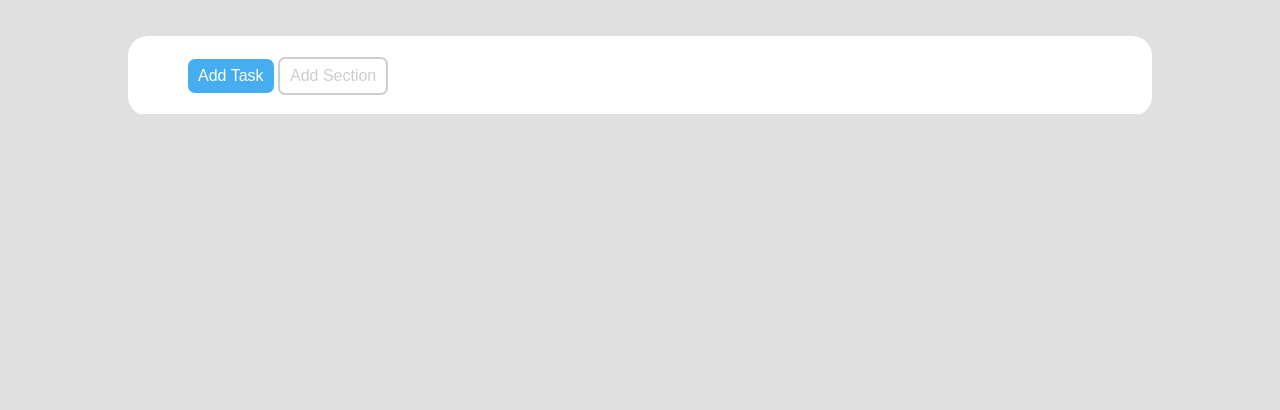
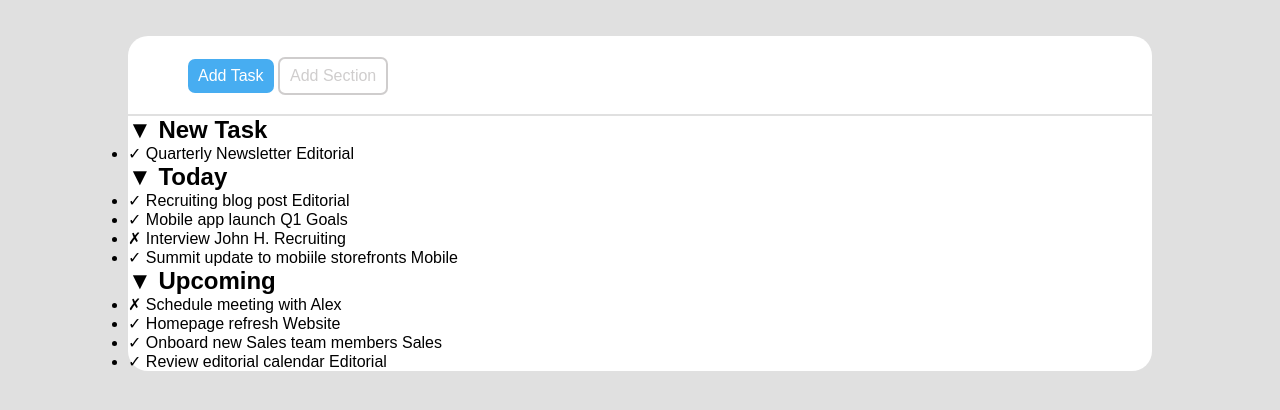
Before and after one commit to AlexTimoncini/html-css-toboolist, a plain HTML site: page index.html in a window 1280 px wide. Shown: the part 114-524 px from the top of the page. Drawn offline with Linux system fonts and the light colour scheme.

Commit message:
added section.content in  main (only html)

```diff
--- a/index.html
+++ b/index.html
@@ -17,6 +17,32 @@
             <button>Add Task</button>
             <button>Add Section</button>
         </nav>
+        <section class="content">
+            <div class="new task">
+                <h2>&#x25BC; New Task</h2>
+                <ul>
+                    <li><span class="check icon">&check;</span> Quarterly Newsletter <span class="editorial label"> Editorial</span></li>
+                </ul>
+            </div>
+            <div class="today task">
+                <h2>&#x25BC; Today</h2>
+                <ul>
+                    <li><span class="check icon">&check;</span> Recruiting blog post <span class="editorial label">Editorial</span></li>
+                    <li><span class="check icon">&check;</span> Mobile app launch <span class="goals label">Q1 Goals</span></li>
+                    <li><span class="cross icon">&cross;</span> Interview John H. <span class="recruiting label">Recruiting</span></li>
+                    <li><span class="check icon">&check;</span> Summit update to mobiile storefronts <span class="mobile label">Mobile</span></li>
+                </ul>
+            </div>
+            <div class="upcoming task">
+                <h2>&#x25BC; Upcoming</h2>
+                <ul>
+                    <li><span class="cross icon">&cross;</span> Schedule meeting with Alex</li>
+                    <li><span class="check icon">&check;</span> Homepage refresh <span class="website label">Website</span></li>
+                    <li><span class="check icon">&check;</span> Onboard new Sales team members <span class="sales label">Sales</span></li>
+                    <li><span class="check icon">&check;</span> Review editorial calendar <span class="editorial label">Editorial</span></li>
+                </ul>
+            </div>
+        </section>
     </main>
 </body>
 </html>
```
